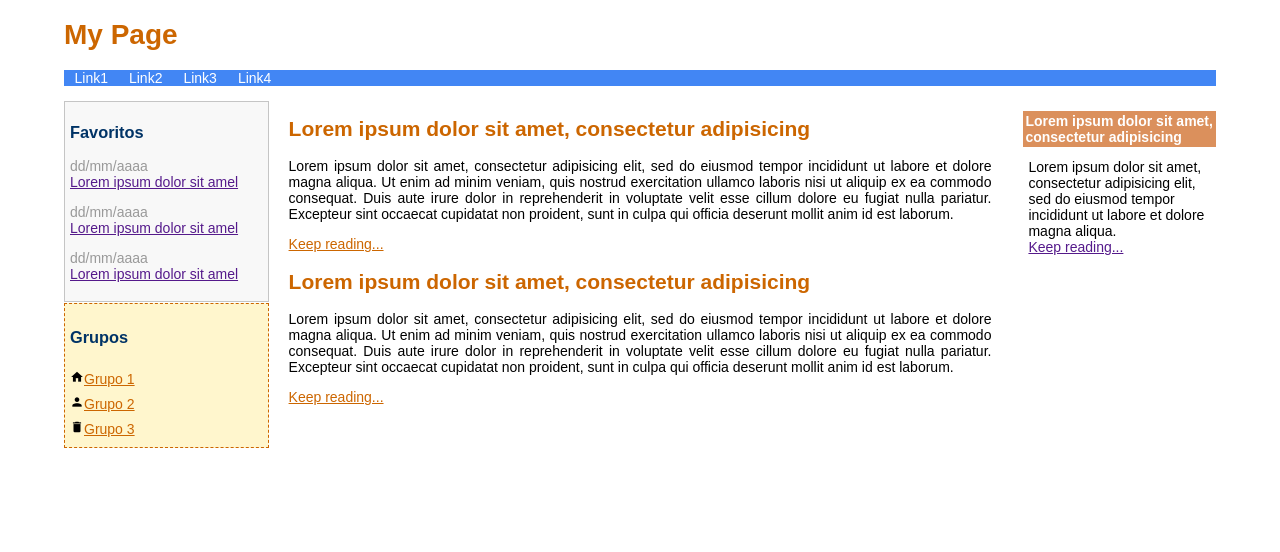
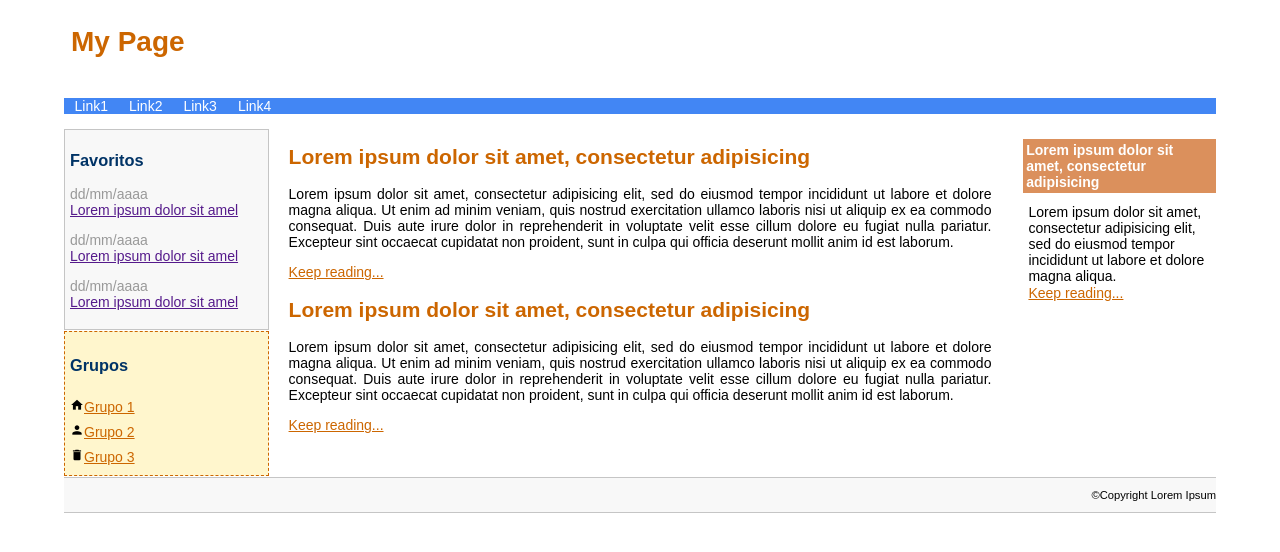
Before and after one commit to RiseGhost/porgramWEB, a PHP site: page /indes.html in a window 1280 px wide. Shown: the top 552 px of the page. Run offline with PHP 8.4, Linux system fonts and the light colour scheme.

Commit message:
Exercício 2 pronto

```diff
--- a/Assessemt Lab 02/Exercício 2/indes.html
+++ b/Assessemt Lab 02/Exercício 2/indes.html
@@ -61,6 +61,8 @@
                 <p><a href="">Keep reading...</a></p>
             </div>
         </div>
-
+        <footer>
+            <p>©Copyright Lorem Ipsum</p>
+        </footer>
     </body>
 </html>
--- a/Assessemt Lab 02/Exercício 2/style.css
+++ b/Assessemt Lab 02/Exercício 2/style.css
@@ -12,7 +12,7 @@ body{
 }
 
 header{
-    padding: 0.5;
+    padding: 0.5em;
 }
 
 header h1{
@@ -124,7 +124,7 @@ nav li a:hover{
 
 .secondary h2{
     background-color: #DB905C;
-    padding: 2px;
+    padding: 0.2em;
     color: #FFF;
     font-size: 14px;
 }
@@ -139,3 +139,24 @@ nav li a:hover{
     padding-right: 5px;
     padding-left: 5px;
 }
+
+.secondary a{
+    color: #C60;
+}
+
+footer{
+    margin-top: 1px;
+    padding-top: 0.1px;
+    padding-bottom: 0.1px;
+    padding-right: 0px;
+    padding-left: 0px;
+    border-top: 1px;
+    border-top-style: solid;
+    border-top-color: #C5C5C5;
+    border-bottom: 1px;
+    border-bottom-style: solid;
+    border-bottom-color: #C5C5C5;
+    background-color: #F8F8F8;
+    font-size: 0.8em;
+    text-align: right;
+}
```
Also changed, not shown: Assessemt Lab 02/Exercício 2/readme.md (added).
